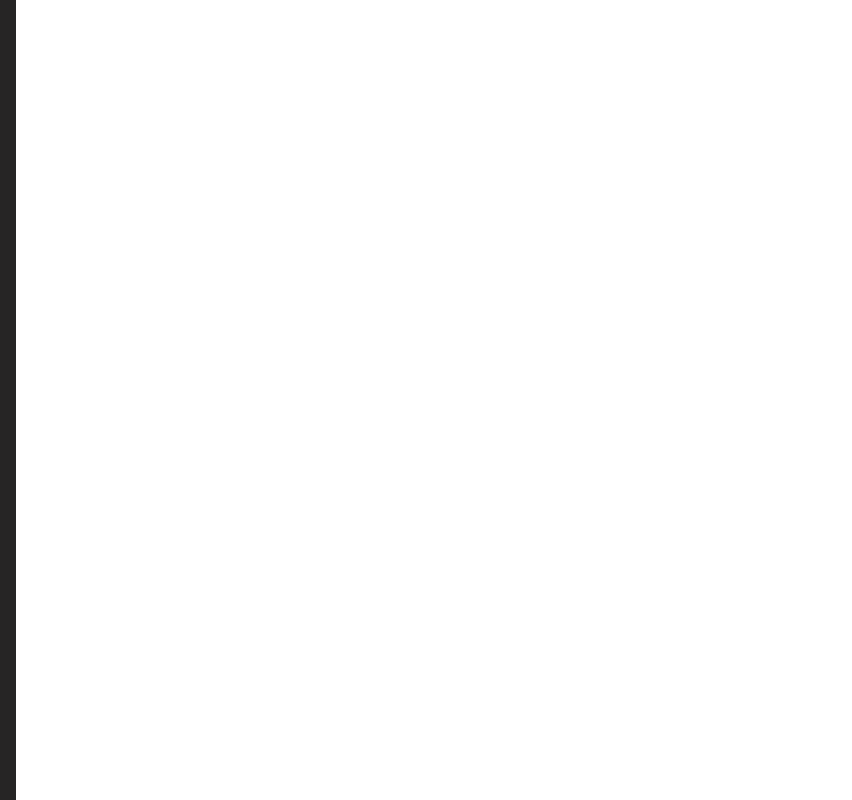
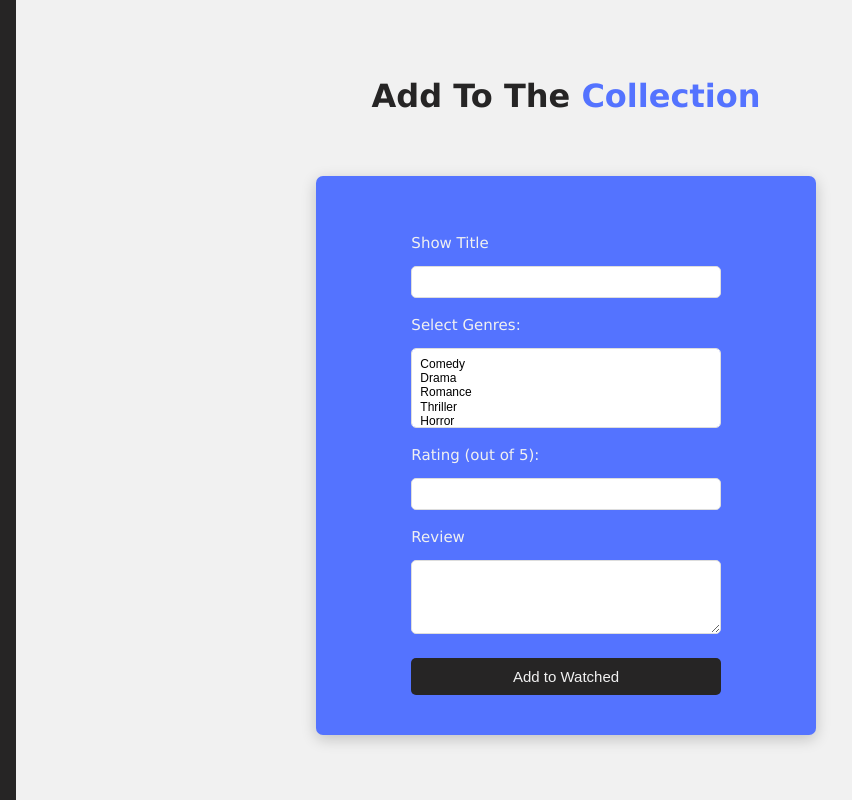
Before and after one commit to ameera-ali/Software-PWA-Assessment, a plain HTML site: page showcase.html in a window 1280 px wide. Shown: the full height of the page, 184-1036 px from the left. Drawn offline with Linux system fonts and the light colour scheme.

Commit message:
Started on the next page
I completed making the buttons on the browse page, which allowed users to transfer to the 'showcase' form page upon selecting a TV show they've completed watching. I also completed making the form, with input for the title, genre, rating and review. Through javascript, the final review is displayed in the next 'watched' page, where readers can look at all their watched shows, edit, and delete them if desired. The styling for the 'watched' page still needs to be done, as well as slight alterations to the form.

```diff
--- a/browse.js
+++ b/browse.js
@@ -27,5 +27,6 @@ function closePopup() {
 }
 
 function redirectToShowcase() {
+    console.log("Redirecting to showcase...");
     window.location.href = "showcase.html";
 }
--- a/showcase.css
+++ b/showcase.css
@@ -7,7 +7,9 @@
 body{
     font-family: Verdana, Geneva, Tahoma, sans-serif;
     display: flex;
-    height: 100vh;
+    flex-direction: column; /* Ensures flex behavior for entire body */
+    min-height: 100vh;
+    background-color: #f1f1f1;
 }
 
 .sidebar{
@@ -18,6 +20,10 @@ body{
     flex-direction: column;
     align-items: center;
     line-height: 35px;
+    position: fixed;
+    top: 0;
+    left: 0;
+    height: 100%;
 }
 
 .logo{
@@ -38,3 +44,108 @@ nav ul a{
 nav ul a.active{
     color: #5473ff;
 }
+
+.main-content {
+    margin-left: 220px;
+    flex: 1;
+    display: flex;
+    flex-direction: column;
+    justify-content: center;
+    align-items: center;
+}
+
+.Welcome{
+    text-align: center;
+    display: inline;
+}
+
+.title, .title2{
+    display: inline;
+    text-align: center;
+    line-height: 60px;
+    color: #262525;
+}
+
+.title2 {
+    color: #5473ff;
+}
+
+.center-container {
+    display: flex;
+    justify-content: center;
+    align-items: center;
+    width: 100%;
+    margin-top: 50px;
+}
+
+#reviewFormContainer {
+    width: 100%;
+    max-width: 500px;
+    background-color: #5473ff;
+    padding: 40px;
+    border-radius: 7px;
+    box-shadow: 0px 4px 15px rgba(0, 0, 0, 0.2);
+    display: flex;
+    flex-direction: column;
+    justify-content: center;
+    align-items: center;
+}
+
+#reviewForm label {
+    display: block;
+    margin-top: 10px;
+    color: #f1f1f1;
+    font-size: 15px;
+    line-height: 35px;
+}
+
+#reviewForm input[type="text"],
+#reviewForm textarea,
+#reviewForm input[type="number"],
+#reviewForm select {
+    width: 100%;
+    padding: 8px;
+    margin-top: 5px;
+    border: 1px solid #ddd;
+    border-radius: 5px;
+    font-size: 12px;
+    box-sizing: border-box;
+}
+
+#reviewForm select[multiple] {
+    height: 80px;
+}
+
+#reviewForm button {
+    margin-top: 20px;
+    width: 100%;
+    padding: 10px;
+    background-color: #262525;
+    color: #f1f1f1;
+    border: none;
+    border-radius: 5px;
+    font-size: 15px;
+    cursor: pointer;
+    transition: background-color 0.3s;
+    box-sizing: border-box;
+}
+
+#reviewForm button:hover {
+    background-color: #393737;
+}
+
+/* Responsive Design */
+@media (max-width: 768px) {
+    .sidebar {
+        width: 150px;
+    }
+
+    .main-content {
+        margin-left: 170px;
+    }
+
+    #reviewFormContainer {
+        width: 90%; /* Adjust width for smaller screens */
+        max-width: 400px;
+    }
+}
--- a/showcase.html
+++ b/showcase.html
@@ -8,7 +8,7 @@
 </head>
 <body>
 
-    <!--This is the navigation bar on the side-->
+    <!-- This is the navigation bar on the side -->
     <div class="sidebar">
         <img src="logo.png" alt="ShowCase Logo" class="logo">
         <nav>
@@ -20,6 +20,43 @@
         </nav>
     </div>
 
+    <!-- Main content section -->
+    <div class="main-content">
+        <div class="Welcome">
+            <h1 class="title">Add To The </h1><h1 class="title2">Collection</h1>
+        </div>
+
+        <div class="center-container">
+            <div id="reviewFormContainer">
+                <form id="reviewForm">
+                    <label for="showTitle">Show Title</label>
+                    <input type="text" id="showTitle" required>
+
+                    <label for="genreSelect">Select Genres:</label>
+                    <select id="genreSelect" name="genreSelect" multiple required>
+                        <option value="Comedy">Comedy</option>
+                        <option value="Drama">Drama</option>
+                        <option value="Romance">Romance</option>
+                        <option value="Thriller">Thriller</option>
+                        <option value="Horror">Horror</option>
+                        <option value="Action">Action</option>
+                        <option value="Sci-Fi">Sci-Fi</option>
+                        <option value="Korean Drama">Korean Drama</option>
+                    </select>
+
+                    <label for="rating">Rating (out of 5):</label>
+                    <input type="number" id="rating" name="rating" min="1" max="5" required>
+
+                    <label for="review">Review</label>
+                    <textarea id="review" name="review" rows="4" required></textarea>
+
+                    <button type="button" onclick="addToWatched()">Add to Watched</button>
+                </form>
+            </div>
+        </div>
+    </div>
+
+    <script src="showcase.js"></script>
 
 </body>
 </html>
--- /dev/null
+++ b/showcase.js
@@ -0,0 +1,13 @@
+function addToWatched() {
+    const title = document.getElementById("showTitle").value;
+    const genres = Array.from(document.getElementById("genreSelect").selectedOptions).map(option => option.value);
+    const rating = document.getElementById("rating").value;
+    const review = document.getElementById("review").value;
+
+    const reviewData = { id: Date.now(), title, genres, rating, review};
+    let reviews = JSON.parse(localStorage.getItem("reviews")) || [];
+    reviews.push(reviewData);
+    localStorage.setItem("reviews", JSON.stringify(reviews));
+
+    window.location.href = "watched.html";
+}
--- /dev/null
+++ b/watched.css
@@ -0,0 +1,40 @@
+*{
+    margin: 0;
+    padding: 0;
+    box-sizing: border-box;
+}
+
+body{
+    font-family: Verdana, Geneva, Tahoma, sans-serif;
+    display: flex;
+    height: 100vh;
+}
+
+.sidebar{
+    width: 200px;
+    background-color: #262525;
+    padding: 10px;
+    display: flex;
+    flex-direction: column;
+    align-items: center;
+    line-height: 35px;
+}
+
+.logo{
+    width: 160px;
+    margin-bottom: 20px;
+}
+
+nav ul a{
+    text-decoration: none;
+    color: #f1f1f1;
+    font-size: 14px;
+    margin-right: 35px;
+    font-weight: bold;
+    font-family: Arial, Helvetica, sans-serif;
+    cursor: pointer;
+}
+
+nav ul a.active{
+    color: #5473ff;
+}
```
Also changed, not shown: Login1.html (+2 -3 lines), browse.css (+21 -6 lines), browse.html (+11 -12 lines), watched.html (+36 -0 lines), watched.js (added, +37 -0 lines), logo1.png (added), 1 other file. Lines whose indentation alone changed are shown as unchanged.
